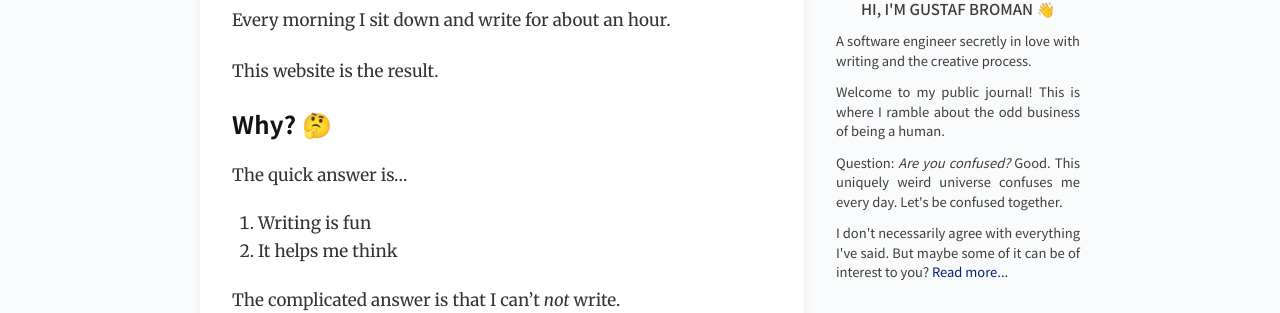
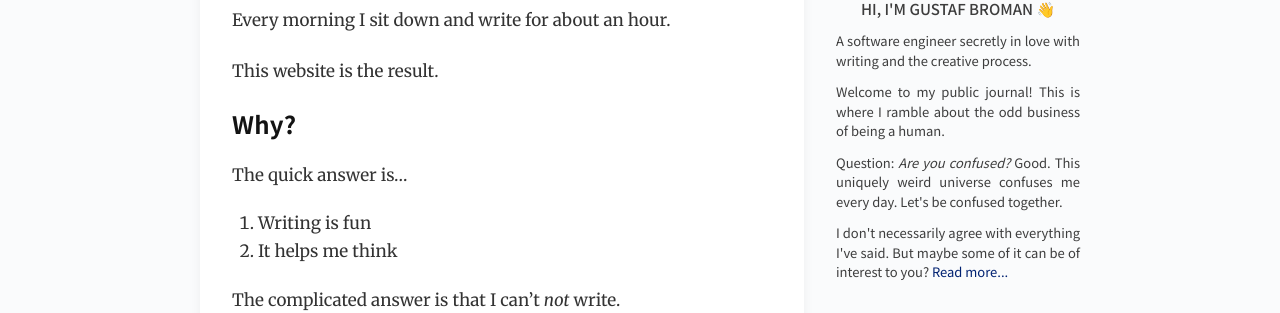
Before and after one commit to gdbroman/broman.blog, a Jekyll site: the page built from about.md, in a window 1280 px wide. Shown: the part 272-585 px from the top of the page. Built offline with Jekyll 4.4.1, drawn with Linux system fonts in a browser that asks for light colours.

Commit message:
rm emoji

```diff
--- a/about.md
+++ b/about.md
@@ -11,7 +11,7 @@ Every morning I sit down and write for about an hour.
 
 This website is the result.
 
-## Why? 🤔
+## Why?
 
 The quick answer is...
 
```
